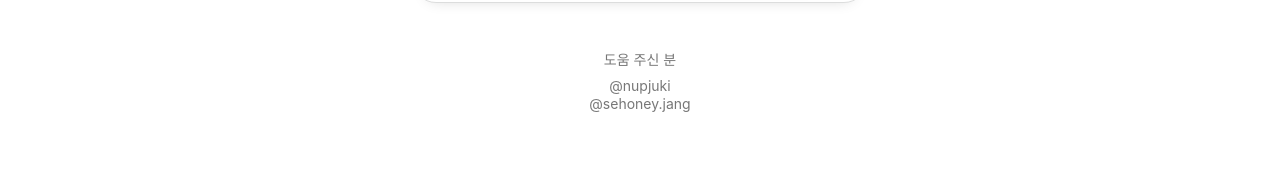
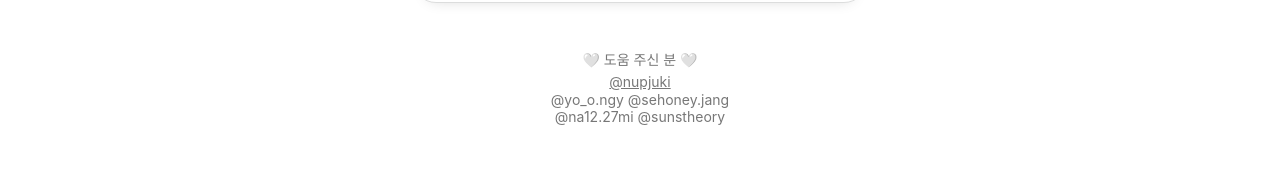
Before and after one commit to nonalcholic/nonalcholic, a React (Create React App) app in the folder client/: page /developer in a window 1280 px wide. Shown: the part 501-681 px from the top of the page. Built offline with nearby package versions, Linux system fonts and the light colour scheme; no server answers.

Commit message:
Add supporters

```diff
--- a/client/src/pages/DeveloperPage.tsx
+++ b/client/src/pages/DeveloperPage.tsx
@@ -2,7 +2,7 @@ import React, { useEffect, useState } from "react";
 import Developer from "../components/Developer";
 import HomeButton from "../components/HomeButton";
 
-interface Props {}
+interface Props { }
 const DeveloperPage: React.FC<Props> = (props) => {
   const [showA, setShowA] = useState<boolean>(false);
   const [showB, setShowB] = useState<boolean>(false);
@@ -37,24 +37,21 @@ const DeveloperPage: React.FC<Props> = (props) => {
         />
       )}
       <div className="hint" style={{ marginTop: 30 }}>
-        <span className="hint" style={{ marginBottom: 8 }}>
-          도움 주신 분
+        <span className="hint" style={{ marginBottom: 4 }}>
+          🤍 도움 주신 분 🤍
         </span>
         <a
           href={`https://www.instagram.com/nupjuki`}
           target="_blank"
           rel="noreferrer"
         >
-          @nupjuki
+          <u>
+            @nupjuki
+          </u>
         </a>
-        <a
-          href={`https://www.instagram.com/sehoney.jang`}
-          target="_blank"
-          rel="noreferrer"
-        >
-          @sehoney.jang
-        </a>
+        @yo_o.ngy @sehoney.jang
         <br />
+        @na12.27mi @sunstheory
       </div>
       <HomeButton />
     </>
```
